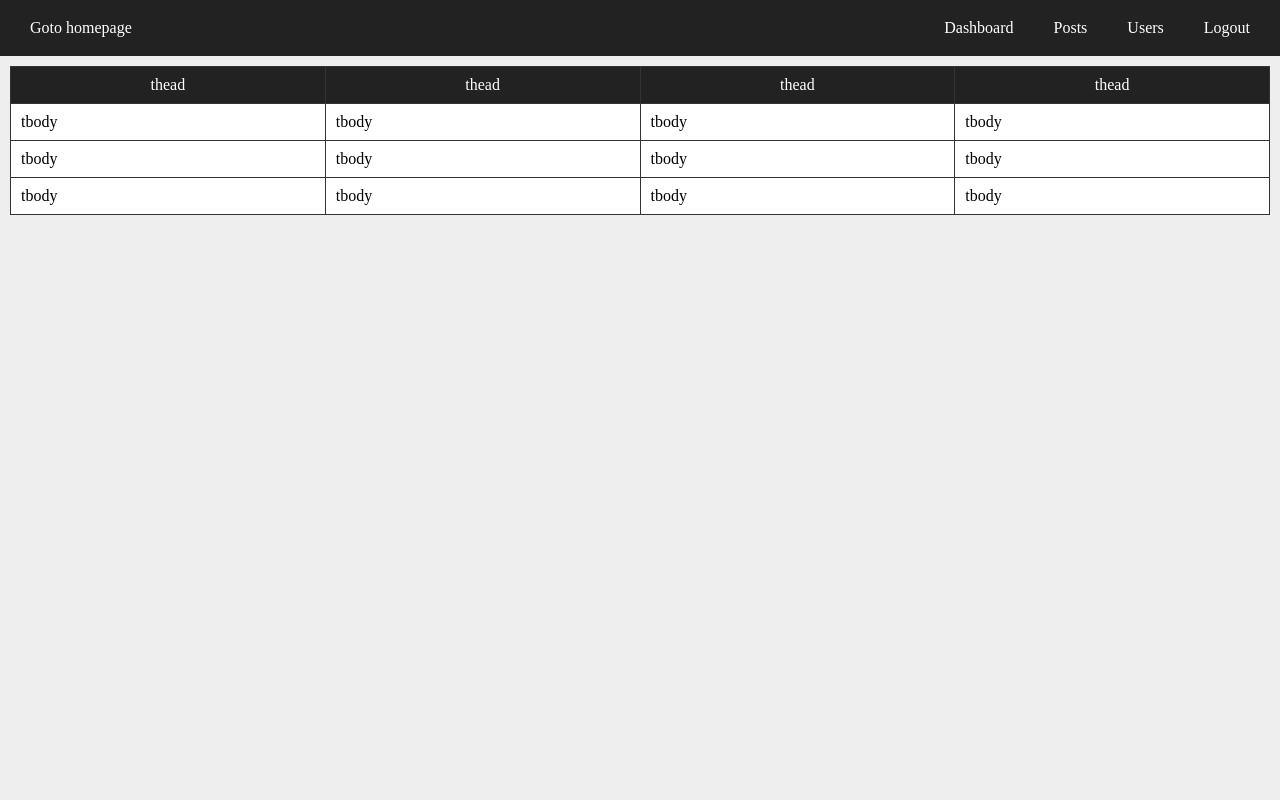
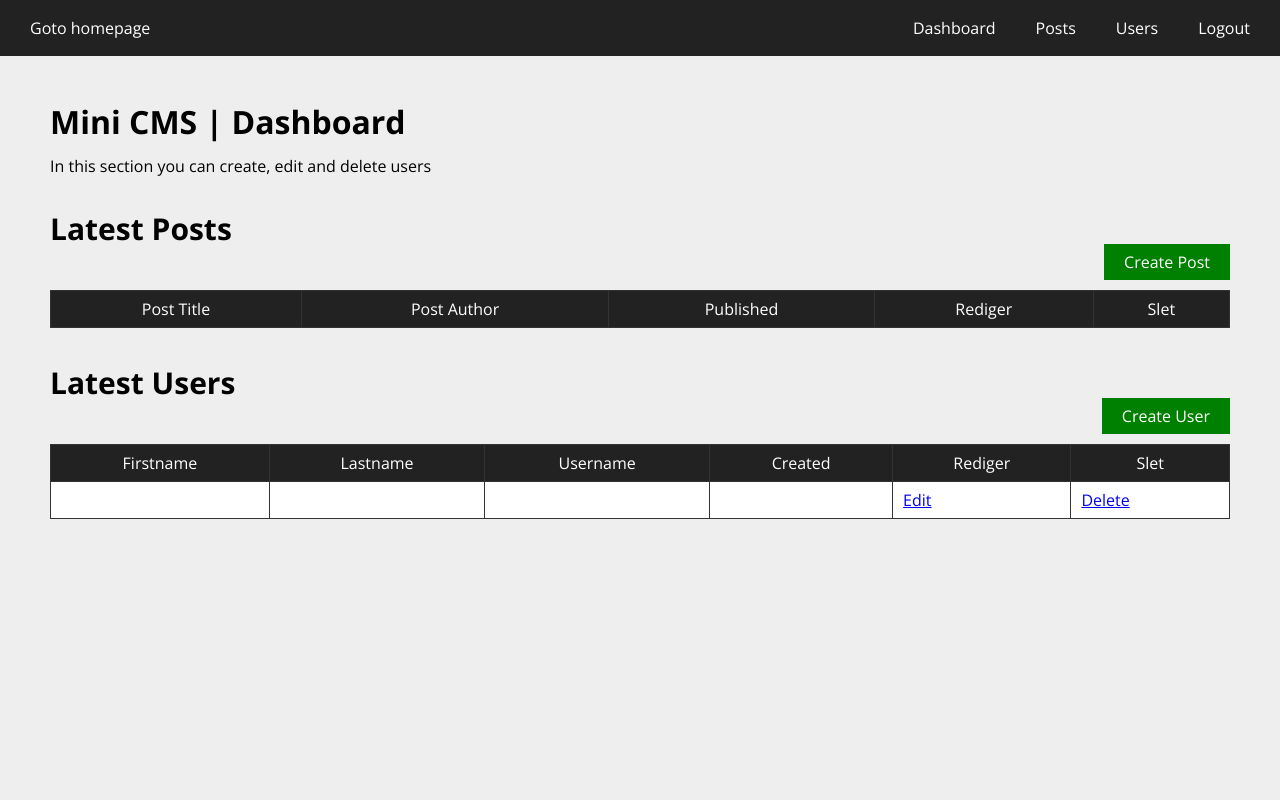
Before and after one commit to Its-Redd/MiniCMS, a PHP site: page /admin/index.php in a window 1280 px wide. Run offline with PHP 8.4, Linux system fonts and the light colour scheme; tables that the repository leaves empty or names only in its code hold one stand-in row (values such as "Sample post"); data that the repository does not hold is empty; some libraries are stand-ins or nearby versions.

Commit message:
FInish 0.6.1

```diff
--- a/admin/css/style.css
+++ b/admin/css/style.css
@@ -1,4 +1,9 @@
 @import url("https://cdnjs.cloudflare.com/ajax/libs/meyer-reset/2.0/reset.min.css");
+@import url('https://fonts.googleapis.com/css2?family=Open+Sans:ital,wght@0,300..800;1,300..800&display=swap');
+
+body {
+    font-family: 'Open Sans', sans-serif;
+}
 
 .page-wrapper {
     min-height: 100vh;
@@ -15,7 +20,7 @@
 .page-content {
     flex: 1;
     background-color: #eee;
-    padding: 10px;
+    padding: 50px;
 }
 
 .admin-menu ul {
@@ -32,6 +37,8 @@
     display: block;
     padding: 10px 20px;
 }
+
+
 
 table {
     width: 100%;
@@ -55,3 +62,29 @@ th {
 tr:nth-chlid(even) {
     background-color: #eee;
 }
+
+.page-title {
+    font-size: 32px;
+    font-weight: bold;
+    margin-bottom: 20px;
+}
+
+.page-title-sub {
+    font-size: 30px;
+    font-weight: bold;
+    margin: 40px 0 0 0;
+}
+
+.action-btn {
+    text-decoration: none;
+    display: block;
+    padding: 10px 20px;
+    background-color: green;
+    color: #fff;
+}
+
+.btn-group {
+    margin: 0 0 10px 0;
+    display: flex;
+    justify-content: flex-end;
+}
--- a/admin/index.php
+++ b/admin/index.php
@@ -1,6 +1,6 @@
 <?php
 
-
+  require_once "includes/connection.php";
 
 ?>
 <!DOCTYPE html>
@@ -24,36 +24,98 @@
 </nav>
 </header>
         <main class="page-content">
-            <table class="admin-table">
-                <thead>
-                    <tr>
-                        <th>thead</th>
-                        <th>thead</th>
-                        <th>thead</th>
-                        <th>thead</th>
-                    </tr>
-                </thead>
-                <tbody>
-                    <tr>
-                        <td>tbody</td>
-                        <td>tbody</td>
-                        <td>tbody</td>
-                        <td>tbody</td>
-                    </tr>
-                    <tr>
-                        <td>tbody</td>
-                        <td>tbody</td>
-                        <td>tbody</td>
-                        <td>tbody</td>
-                    </tr>
-                    <tr>
-                        <td>tbody</td>
-                        <td>tbody</td>
-                        <td>tbody</td>
-                        <td>tbody</td>
-                    </tr>
-                </tbody>
-            </table>
+            <h1 class="page-title">Mini CMS | Dashboard</h1>
+            <p>In this section you can create, edit and delete users</p>
+
+
+            <h2 class="page-title-sub">Latest Posts</h2>
+            <div class="btn-group"><a href="post-create.php" class="action-btn">Create Post</a></div>
+            <?php
+
+              // CREATE TABLE HEADER AS STATIC HTML
+              echo "<table class='admin-table'>";
+              echo "<thead>
+                      <th>Post Title</th>
+                      <th>Post Author</th>
+                      <th>Published</th>
+                      <th>Rediger</th>
+                      <th>Slet</th>
+                  </thead>";
+              echo "<tbody>";
+
+              $sql = "SELECT posts.*, users.Firstname, users.Lastname
+              FROM posts
+              JOIN users ON posts.post_author = users.Id
+              ORDER BY posts.post_published DESC
+              LIMIT 3";
+
+            $result = $conn->query($sql);
+
+            if ($result) { // Ensure the query was successful
+                while ($row = $result->fetch_object()) {
+                    echo "<tr>";
+                    echo "<td>" . htmlspecialchars($row->post_title) . "</td>";
+                    echo "<td>" . htmlspecialchars($row->Firstname . " " . $row->Lastname) . "</td>"; // Get full name
+                    echo "<td>" . htmlspecialchars($row->post_published) . "</td>";
+                    echo "<td><a href='post-update.php?post_id=" . urlencode($row->Id) . "'>Edit</a></td>";
+                    echo "<td><a href='post-delete.php?post_id=" . urlencode($row->Id) . "'>Delete</a></td>";
+                    echo "</tr>";
+                }
+            } else {
+                echo "<tr><td colspan='6'>No results found</td></tr>";
+            }
+
+
+              echo "</tbody>";
+              echo "</table>";
+
+
+            ?>
+
+
+
+
+            <h2 class="page-title-sub">Latest Users</h2>
+            <div class="btn-group"><a href="post-create.php" class="action-btn">Create User</a></div>
+
+
+            <?php
+                // CREATE TABLE HEADER AS STATIC HTML
+                echo "<table class='admin-table'>";
+                echo "<thead>
+                        <th>Firstname</th>
+                        <th>Lastname</th>
+                        <th>Username</th>
+                        <th>Created</th>
+                        <th>Rediger</th>
+                        <th>Slet</th>
+                    </thead>";
+                echo "<tbody>";
+
+                $sql = "SELECT * FROM users ORDER BY Created DESC LIMIT 3";
+                $result = $conn->query($sql); // Correct variable name
+
+                if ($result) { // Ensure the query was successful
+                    while ($row = $result->fetch_object()) {
+                        echo "<tr>";
+                        echo "<td>" . htmlspecialchars($row->Firstname) . "</td>";
+                        echo "<td>" . htmlspecialchars($row->Lastname) . "</td>";
+                        echo "<td>" . htmlspecialchars($row->Username) . "</td>";
+                        echo "<td>" . htmlspecialchars($row->Created) . "</td>";
+                        echo "<td><a href='user-update.php?user_id=" . urlencode($row->Id) . "'>Edit</a></td>";
+                        echo "<td><a href='user-delete.php?user_id=" . urlencode($row->Id) . "'>Delete</a></td>";
+                        echo "</tr>";
+                    }
+                } else {
+                    echo "<tr><td colspan='6'>No results found</td></tr>";
+                }
+
+                echo "</tbody>";
+                echo "</table>";
+
+            ?>
+
+
         </main>
     </div>
 </body>
```
